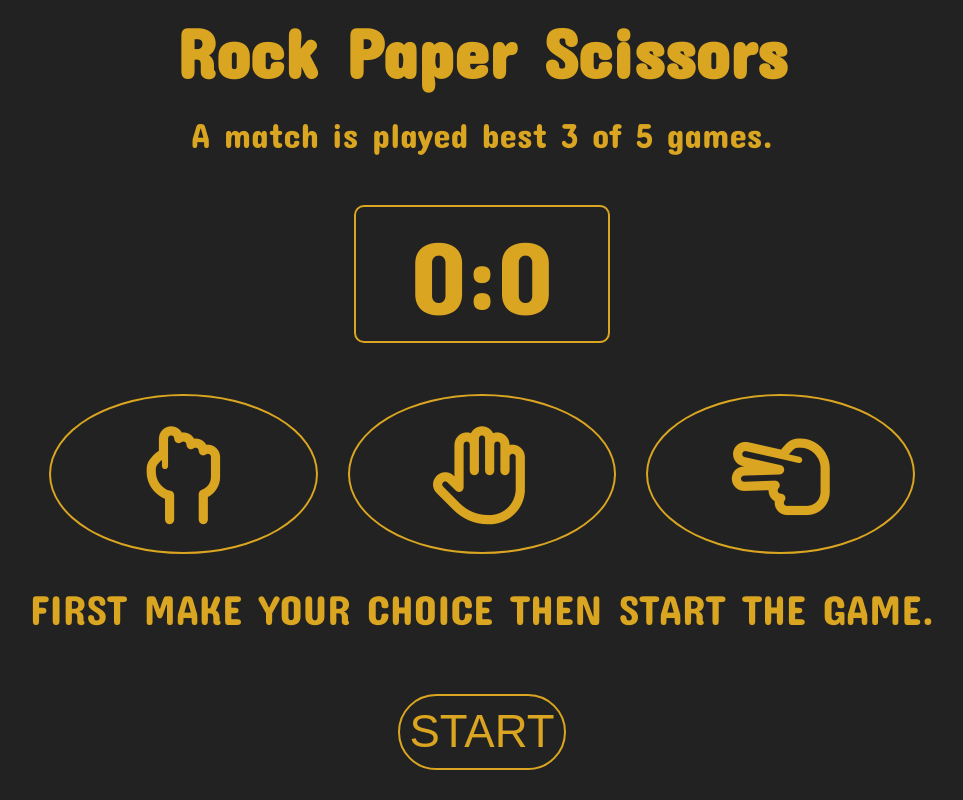
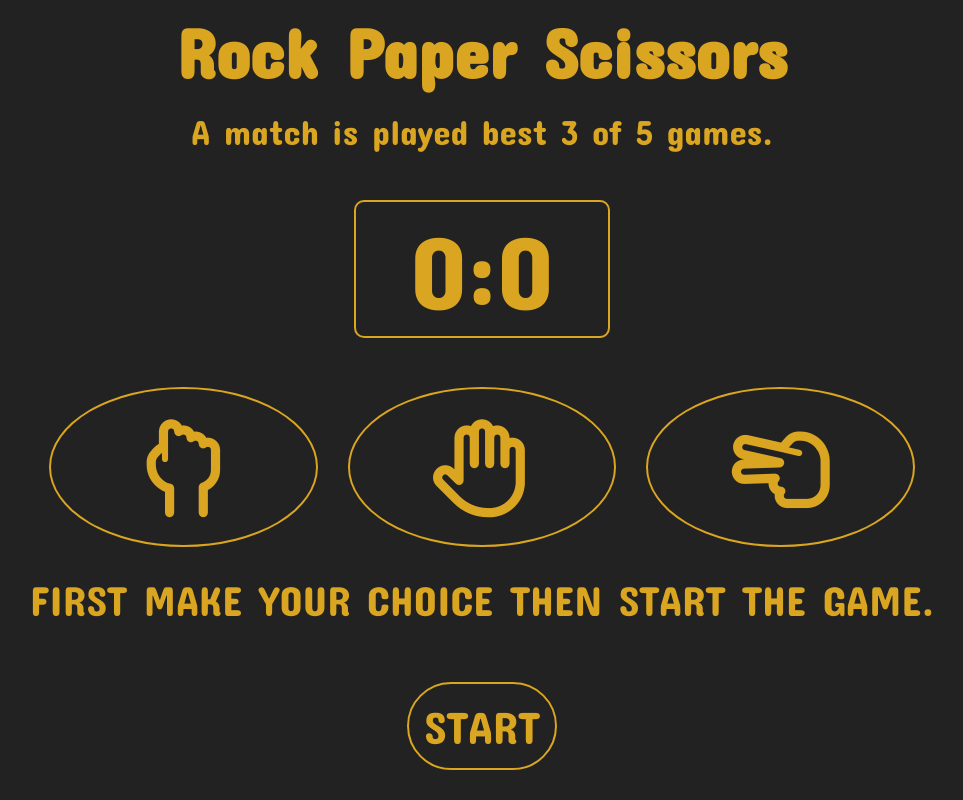
Before and after one commit to harnas90/rock-paper-scissors, a plain HTML site: page index.html in a window 1280 px wide. Shown: the whole page, without its empty margins (158-1121 px from the left). Drawn offline with Linux system fonts and the light colour scheme.

Commit message:
small changes

```diff
--- a/css/style.css
+++ b/css/style.css
@@ -86,8 +86,9 @@ p span.colon {
 
 .start {
     display: block;
-    padding: 10px;
+    padding: 15px;
     margin: 30px auto;
+    font-family: 'Concert One', 'Roboto', Arial, sans-serif;
     font-size: 1.3em;
     text-transform: uppercase;
     color: goldenrod;
```
